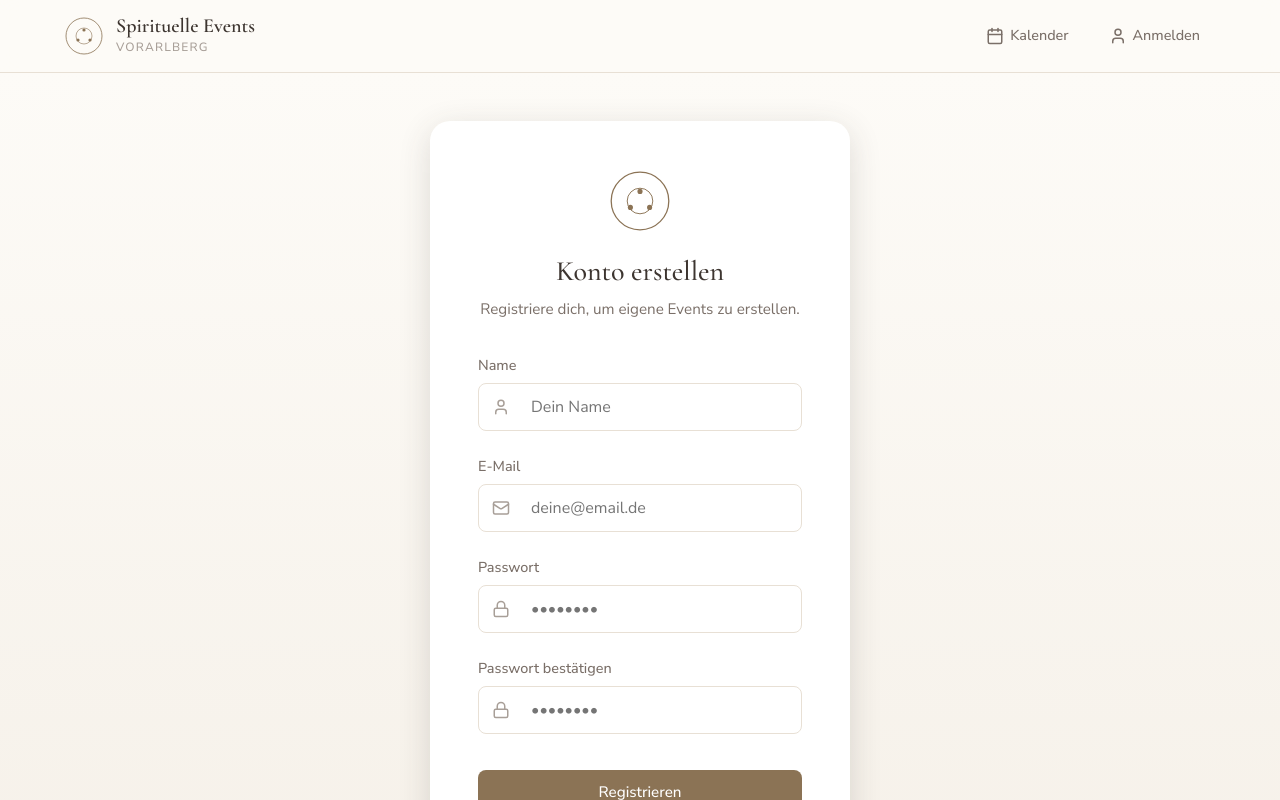
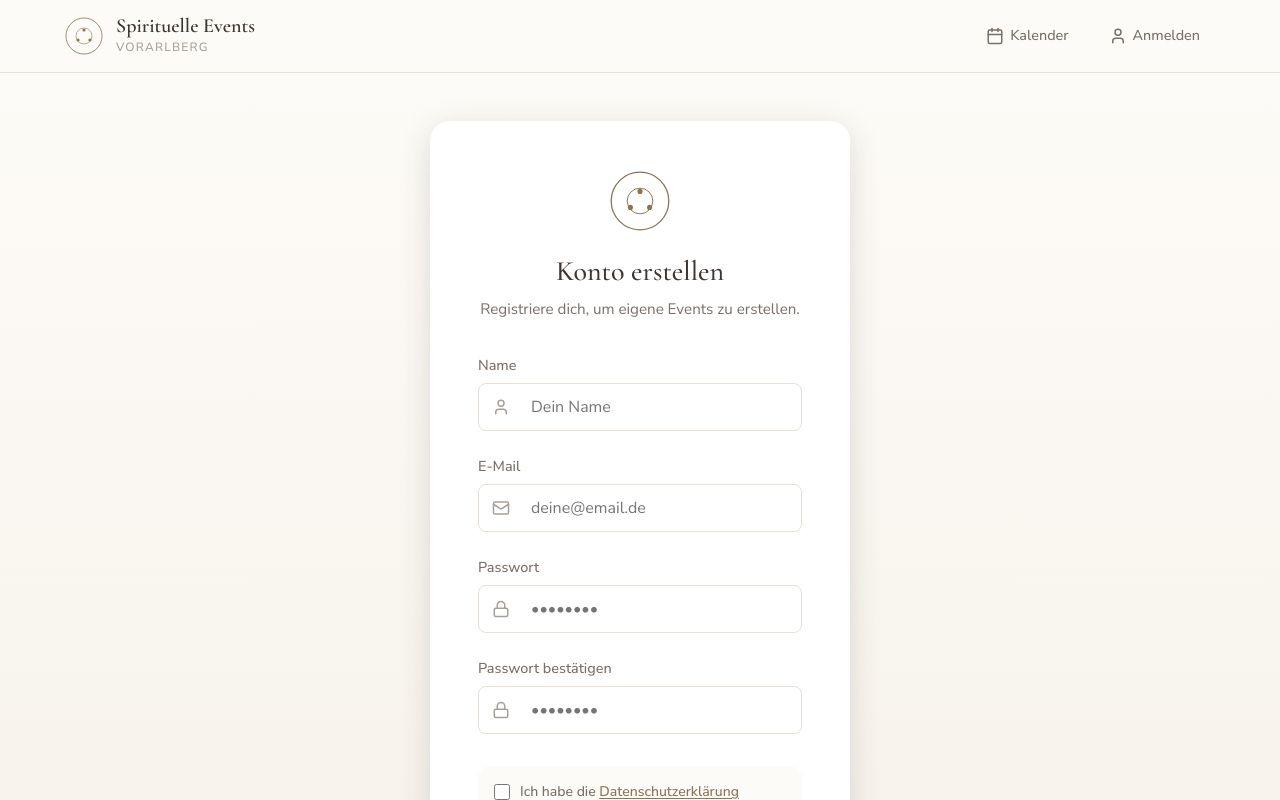
Before and after one commit to thomasender/spiri-events-v, a React (Vite) app: page /login in a window 1280 px wide. Both pictures are taken after a click on the button "Registrieren". Shown: the top 800 px of the page. Built offline with nearby package versions, Linux system fonts and the light colour scheme; no server answers.

Commit message:
register

```diff
--- a/src/components/AuthForm.css
+++ b/src/components/AuthForm.css
@@ -121,6 +121,45 @@
   color: var(--accent-lavender);
 }
 
+.legal-checkboxes {
+  display: flex;
+  flex-direction: column;
+  gap: 12px;
+  margin-top: 8px;
+  padding: 16px;
+  background-color: var(--bg-primary);
+  border-radius: var(--radius-md);
+}
+
+.checkbox-label {
+  display: flex;
+  align-items: flex-start;
+  gap: 10px;
+  cursor: pointer;
+  font-size: 0.875rem;
+  color: var(--text-secondary);
+  line-height: 1.4;
+}
+
+.checkbox-label input[type="checkbox"] {
+  margin-top: 2px;
+  width: 16px;
+  height: 16px;
+  accent-color: var(--accent-primary);
+  cursor: pointer;
+  flex-shrink: 0;
+}
+
+.checkbox-label a {
+  color: var(--accent-primary);
+  text-decoration: underline;
+  text-underline-offset: 2px;
+}
+
+.checkbox-label a:hover {
+  color: var(--accent-lavender);
+}
+
 @media (max-width: 480px) {
   .auth-container {
     padding: 32px 24px;
--- a/src/components/AuthForm.jsx
+++ b/src/components/AuthForm.jsx
@@ -1,5 +1,5 @@
 import { useState } from 'react'
-import { useNavigate } from 'react-router-dom'
+import { Link, useNavigate } from 'react-router-dom'
 import { useAuth } from '../hooks/useAuth'
 import { Mail, Lock, User } from 'lucide-react'
 import './AuthForm.css'
@@ -10,6 +10,8 @@ export default function AuthForm() {
   const [password, setPassword] = useState('')
   const [confirmPassword, setConfirmPassword] = useState('')
   const [displayName, setDisplayName] = useState('')
+  const [acceptDatenschutz, setAcceptDatenschutz] = useState(false)
+  const [acceptNutzungsbedingungen, setAcceptNutzungsbedingungen] = useState(false)
   const [error, setError] = useState('')
   const [loading, setLoading] = useState(false)
   const { login, register } = useAuth()
@@ -18,6 +20,16 @@ export default function AuthForm() {
   const handleSubmit = async (e) => {
     e.preventDefault()
     setError('')
+
+    if (!isLogin && !acceptDatenschutz) {
+      setError('Bitte akzeptiere die Datenschutzerklärung.')
+      return
+    }
+
+    if (!isLogin && !acceptNutzungsbedingungen) {
+      setError('Bitte akzeptiere die Nutzungsbedingungen.')
+      return
+    }
 
     if (!isLogin && password !== confirmPassword) {
       setError('Die Passwörter stimmen nicht überein.')
@@ -56,6 +68,8 @@ export default function AuthForm() {
   const toggleMode = () => {
     setIsLogin(!isLogin)
     setError('')
+    setAcceptDatenschutz(false)
+    setAcceptNutzungsbedingungen(false)
   }
 
   return (
@@ -146,6 +160,41 @@ export default function AuthForm() {
             </div>
           )}
 
+          {!isLogin && (
+            <div className="legal-checkboxes">
+              <label className="checkbox-label">
+                <input
+                  type="checkbox"
+                  checked={acceptDatenschutz}
+                  onChange={(e) => setAcceptDatenschutz(e.target.checked)}
+                  required
+                />
+                <span>
+                  Ich habe die{' '}
+                  <Link to="/datenschutz" target="_blank" rel="noopener noreferrer">
+                    Datenschutzerklärung
+                  </Link>{' '}
+                  gelesen und akzeptiere diese.
+                </span>
+              </label>
+              <label className="checkbox-label">
+                <input
+                  type="checkbox"
+                  checked={acceptNutzungsbedingungen}
+                  onChange={(e) => setAcceptNutzungsbedingungen(e.target.checked)}
+                  required
+                />
+                <span>
+                  Ich habe die{' '}
+                  <Link to="/nutzungsbedingungen" target="_blank" rel="noopener noreferrer">
+                    Nutzungsbedingungen
+                  </Link>{' '}
+                  gelesen und akzeptiere diese.
+                </span>
+              </label>
+            </div>
+          )}
+
           {error && <p className="error-text">{error}</p>}
 
           <button type="submit" className="btn btn-primary btn-submit" disabled={loading}>
```
